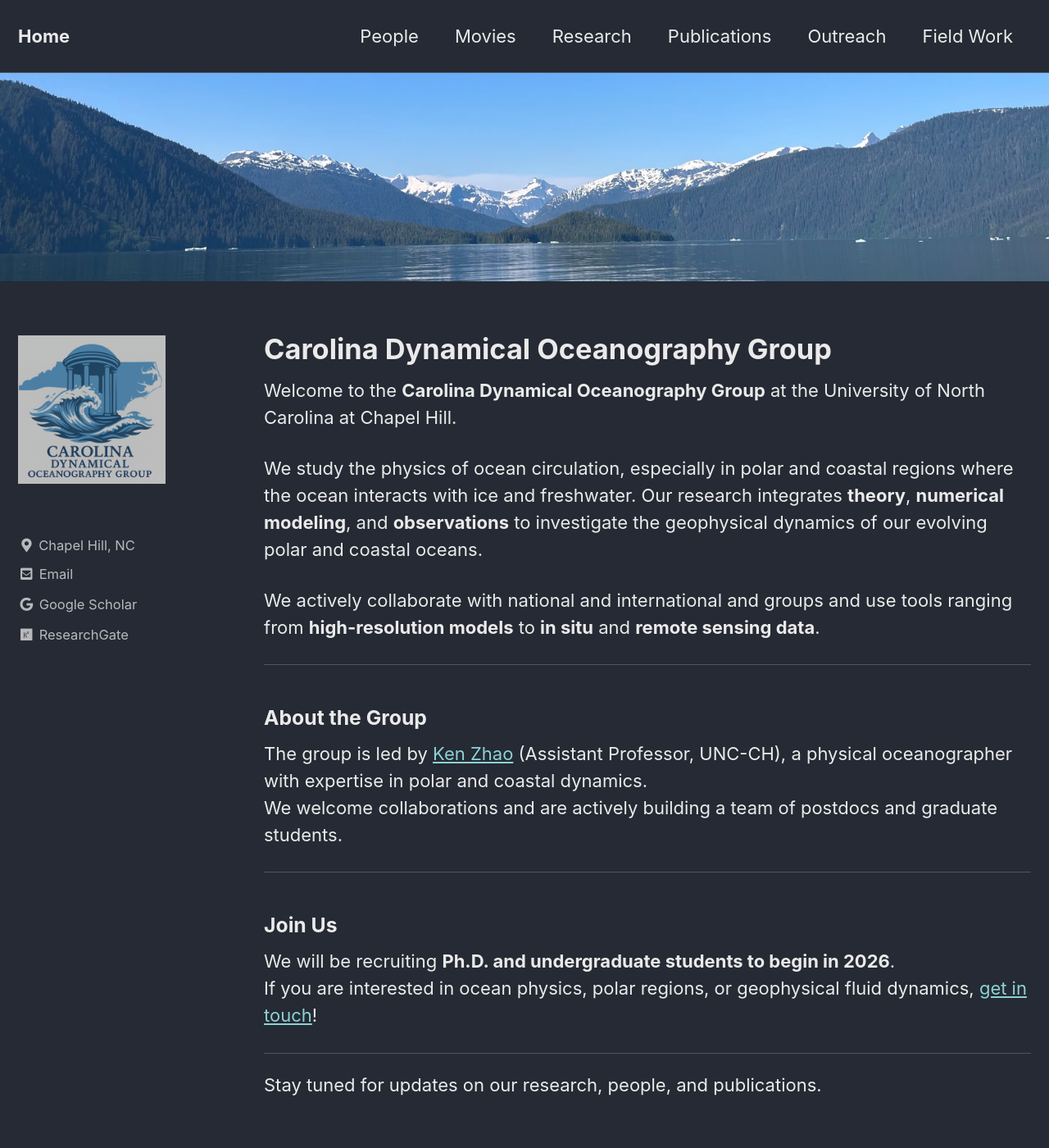
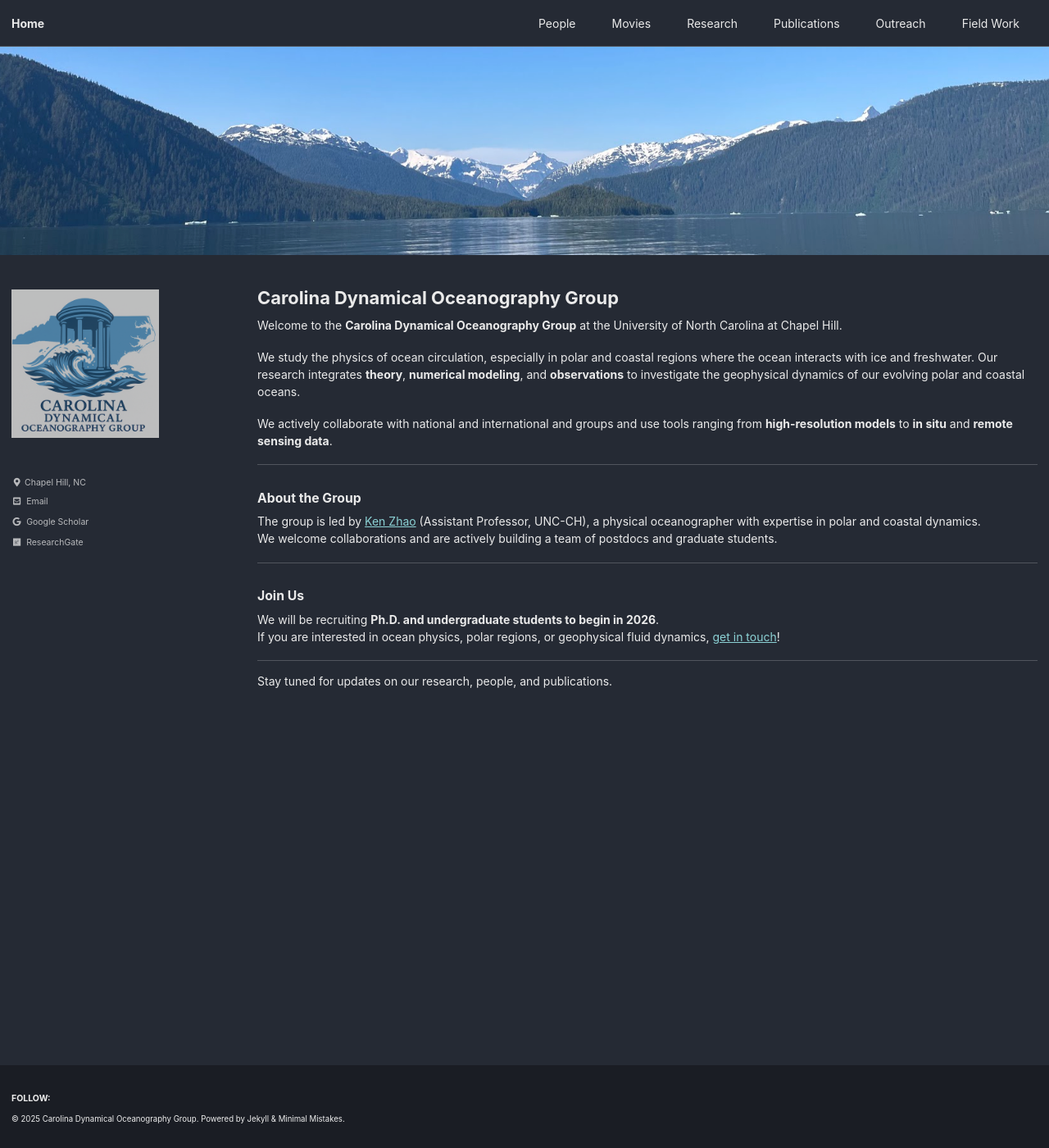
Before and after one commit to unc-ocean-dynamics/unc-ocean-dynamics.github.io, a Jekyll site: the page built from index.md, in a window 1280 px wide and 1400 px high. Shown: the whole window at 82% size. Built offline with Jekyll 4.4.1, drawn with Linux system fonts in a browser that asks for light colours; cached includes are drawn as plain includes.

Commit message:
Update main.scss

```diff
--- a/assets/css/main.scss
+++ b/assets/css/main.scss
@@ -6,3 +6,9 @@
 
 @import "minimal-mistakes/skins/{{ site.minimal_mistakes_skin | default: 'default' }}"; // skin
 @import "minimal-mistakes"; // main partials
+
+// --- Your custom styles here ---
+
+body {
+  font-size: 14px;  // Adjust this value as you like
+}
```
